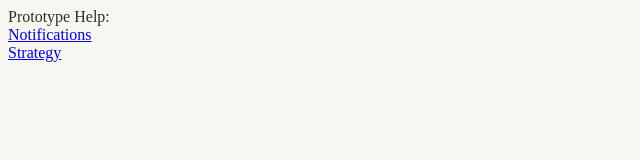
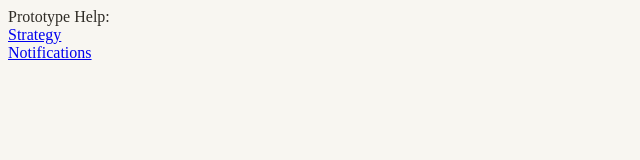
Before and after one commit to dozgr95/FrontendAssignment, an Angular app in the folder frontendAssignment/: page / in a window 1280 px wide. Shown: the top 160 px of the page, without its empty margins (0-640 px from the left). Built offline with nearby package versions, Linux system fonts and the light colour scheme.

Commit message:
change order for routes

```diff
--- a/frontendAssignment/src/app/app.component.html
+++ b/frontendAssignment/src/app/app.component.html
@@ -1,6 +1,4 @@
 Prototype Help:<br>
-<a routerLink="/notifications" routerLinkActive="active">Notifications</a><br>
-<a routerLink="/strategy-report" routerLinkActive="active">Strategy</a><br><br>
-
-
+<a routerLink="/strategy-report" routerLinkActive="active">Strategy</a><br>
+<a routerLink="/notifications" routerLinkActive="active">Notifications</a><br><br>
 <router-outlet></router-outlet>
```
